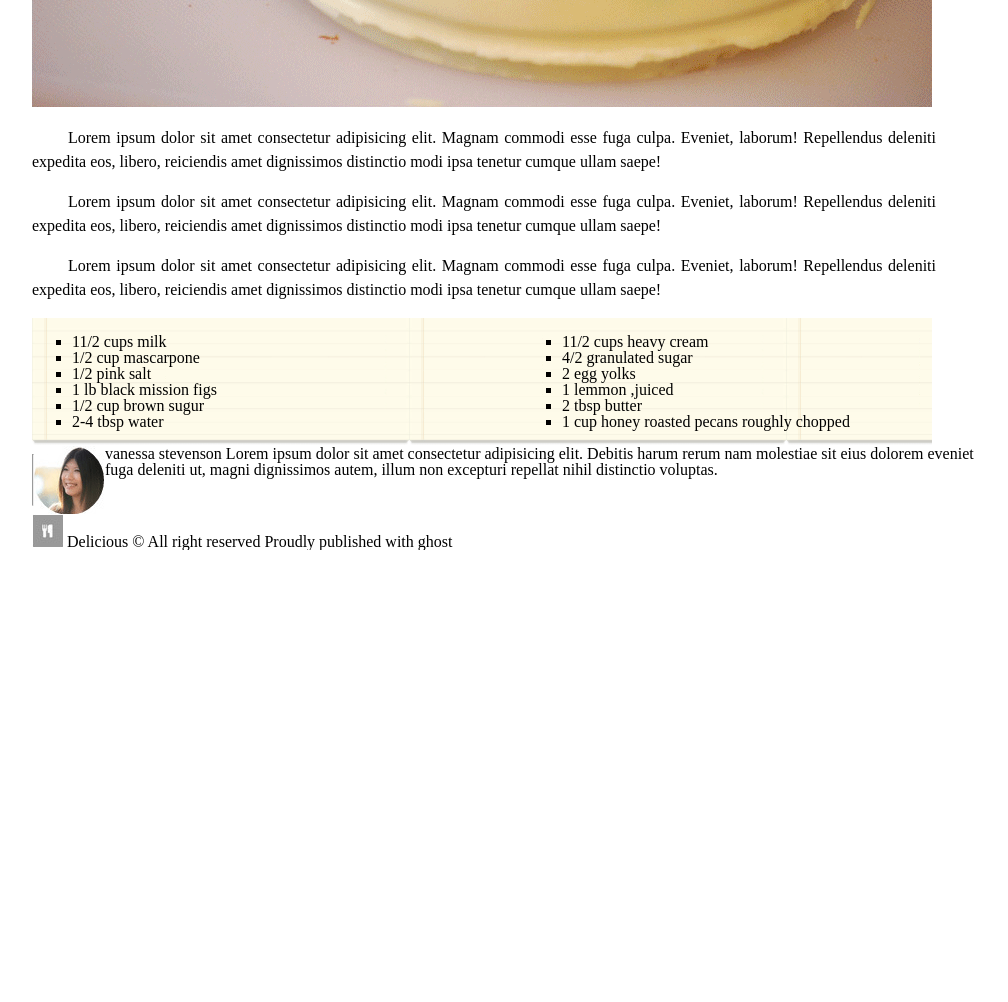
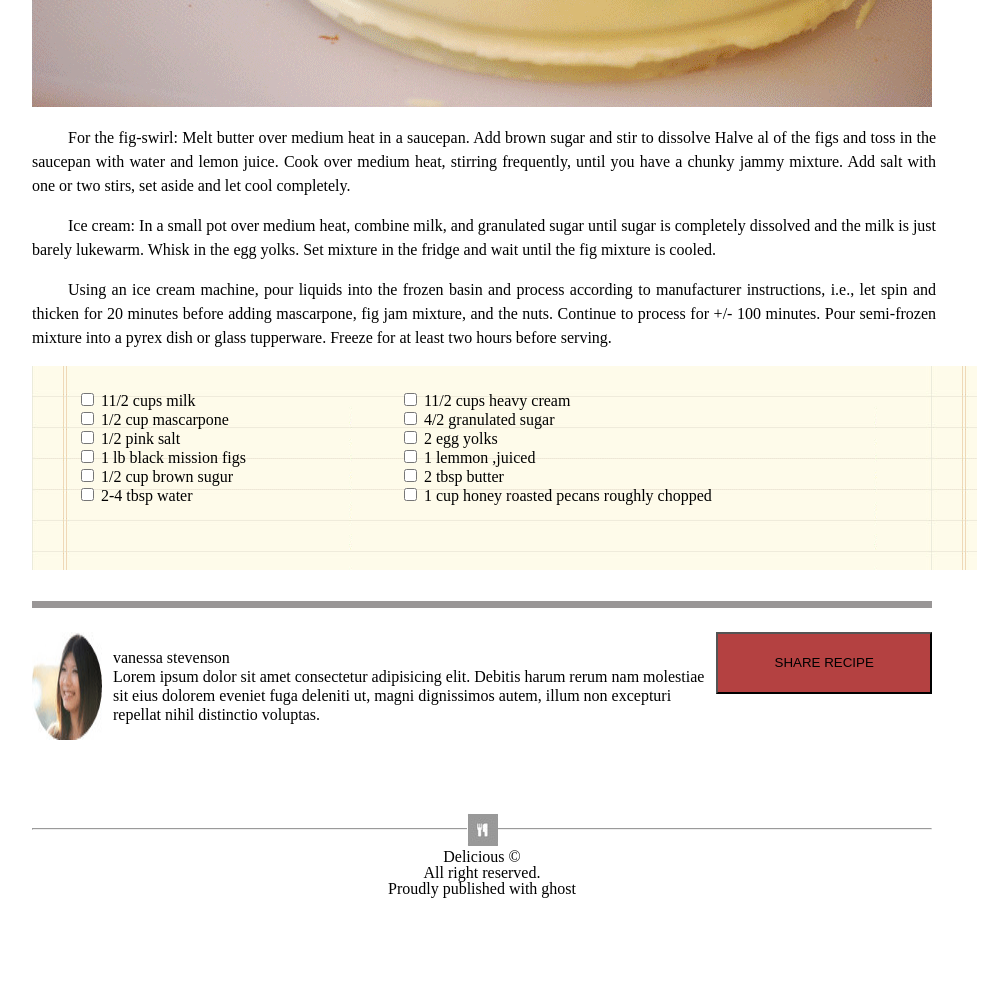
Before and after one commit to Sewar-web/chocolate-pizza, a plain HTML site: page index.html in a window 1280 px wide. Shown: the part 660-1662 px from the top of the page, without its empty margins (128-1136 px from the left). Before the commit the page ends 1210 px from the top, so only its background shows below. Drawn offline with Linux system fonts and the light colour scheme.

Commit message:
4th-step

```diff
--- a/css/style.css
+++ b/css/style.css
@@ -11,7 +11,7 @@ h1
 }
 .slag {
 font-family: 'Trebuchet MS', 'Lucida Sans Unicode', 'Lucida Grande', 'Lucida Sans', Arial, sans-serif;
-color: blue;
+color: rgb(3, 3, 8);
 margin: 0px 52px;
 }
 #img{
@@ -49,9 +49,15 @@ article{
 }
 .checkbox
 {
+    display: -webkit-box;
     background-image: url(../images/list-bg.png);
-    background-size: contain;
     width: 900px;
+    margin-bottom: 31px;
+    height: 180px;
+    background-size: auto;
+    padding-left: 45px;
+    padding-top: 24px;
+
 }
 .checkbox ul:nth-child(1) {
     width: 50%;
@@ -60,7 +66,44 @@ article{
 .checkbox ul:nth-child(2) {
     list-style-type: square;
 }
-footer section hr{
+ /* #sec2 hr{
     margin: 10px;
     color: gray;
+}  */
+
+footer hr
+{
+    margin: -17px 0
 }
+footer
+{
+    text-align: center;
+    width: 900px;
+    padding: 105px 0;
+}
+
+#sec2
+{
+    width: 900px;
+    border-top: 7px solid #8d8a8ae3;
+    padding-top: 24px
+}
+
+button
+{
+    background-color: rgb(180, 65, 65);
+    width: 240px;
+    height: 62px;
+}
+
+#sec2 p
+{
+    width: 666px;
+    line-height: 1.2;
+    padding: 0px 10px;
+}
+
+.check
+{
+    margin: 0 154px
+}
--- a/index.html
+++ b/index.html
@@ -33,59 +33,81 @@
         </section>
         <img src="./images/choco-pizza.png" alt="">
         <article>
-            <p id="lorem">Lorem ipsum dolor sit amet consectetur adipisicing elit.
-                Magnam commodi esse fuga culpa. Eveniet, laborum! Repellendus deleniti expedita eos,
-                libero, reiciendis amet dignissimos distinctio modi ipsa tenetur cumque ullam saepe!</p>
+            <p>For the fig-swirl: Melt butter over medium heat in a saucepan.
+                Add brown sugar and stir to dissolve Halve al of the figs and
+                toss in the saucepan with water and lemon juice. Cook over medium heat,
+                stirring frequently, until you have a chunky jammy mixture. Add salt with one or
+                two stirs, set aside and let cool completely.</p>
 
-            <p id="lorem2">Lorem ipsum dolor sit amet consectetur adipisicing elit.
-                Magnam commodi esse fuga culpa. Eveniet, laborum! Repellendus deleniti expedita eos,
-                libero, reiciendis amet dignissimos distinctio modi ipsa tenetur cumque ullam saepe!</p>
+            <p >Ice cream: In a small pot over medium heat,
+                combine milk, and granulated sugar until sugar is completely dissolved and the milk is just barely
+                lukewarm.
+                Whisk in the egg yolks. Set mixture in the fridge and wait until the fig mixture is cooled.</p>
 
-            <p id="lorem3">Lorem ipsum dolor sit amet consectetur adipisicing elit.
-                Magnam commodi esse fuga culpa. Eveniet, laborum! Repellendus deleniti expedita eos,
-                libero, reiciendis amet dignissimos distinctio modi ipsa tenetur cumque ullam saepe!</p>
+            <p>Using an ice cream machine, pour liquids into the frozen basin and process according to
+                manufacturer
+                instructions, i.e., let spin and thicken for 20 minutes before adding mascarpone, fig jam mixture, and
+                the nuts.
+                Continue to process for +/- 100 minutes. Pour semi-frozen mixture into a pyrex dish or glass tupperware.
+                Freeze for at least two hours before serving.</p>
         </article>
 
 
 
         <section class="checkbox">
-            <ul>
-                <li>11/2 cups milk</li>
-                <li>1/2 cup mascarpone</li>
-                <li>1/2 pink salt</li>
-                <li>1 lb black mission figs</li>
-                <li>1/2 cup brown sugur</li>
-                <li>2-4 tbsp water</li>
-            </ul>
-            <ul>
-                <li>11/2 cups heavy cream</li>
-                <li>4/2 granulated sugar</li>
-                <li>2 egg yolks</li>
-                <li>1 lemmon ,juiced</li>
-                <li>2 tbsp butter</li>
-                <li>1 cup honey roasted pecans roughly chopped </li>
-            </ul>
+<div>
+            <input type="checkbox" id="vehicle1" name="vehicle1" value="milk">
+    <label for="vehicle1"> 11/2 cups milk </label><br>
+    <input type="checkbox" id="vehicle1" name="vehicle1" value="mascarpone">
+    <label for="vehicle1"> 1/2 cup mascarpone </label><br>
+    <input type="checkbox" id="vehicle1" name="vehicle1" value="salt">
+    <label for="vehicle1"> 1/2 pink salt </label><br>
+    <input type="checkbox" id="vehicle1" name="vehicle1" value="figs">
+    <label for="vehicle1"> 1 lb black mission figs </label><br>
+    <input type="checkbox" id="vehicle1" name="vehicle1" value="brown sugur">
+    <label for="vehicle1"> 1/2 cup  brown sugur </label><br>
+    <input type="checkbox" id="vehicle1" name="vehicle1" value="water">
+    <label for="vehicle1"> 2-4 tbsp water </label><br>
+</div>
+<div class="check ">
+    <input type="checkbox" id="vehicle1" name="vehicle1" value="cream">
+    <label for="vehicle1"> 11/2 cups heavy cream  </label><br>
+    <input type="checkbox" id="vehicle1" name="vehicle1" value="sugar">
+    <label for="vehicle1"> 4/2 granulated sugar </label><br>
+    <input type="checkbox" id="vehicle1" name="vehicle1" value="egg">
+    <label for="vehicle1"> 2 egg yolks </label><br>
+    <input type="checkbox" id="vehicle1" name="vehicle1" value="lemmon">
+    <label for="vehicle1"> 1 lemmon ,juiced </label><br>
+    <input type="checkbox" id="vehicle1" name="vehicle1" value="butter">
+    <label for="vehicle1"> 2 tbsp butter </label><br>
+    <input type="checkbox" id="vehicle1" name="vehicle1" value="honey">
+    <label for="vehicle1">1 cup honey roasted pecans roughly  chopped </label>
+</div>
         </section>
 
 
+        <section id="sec2">
+            <img src="./images/van-pic.png" alt="">
+
+           <p> vanessa stevenson
+            <br>
+            Lorem ipsum dolor sit amet consectetur adipisicing elit.
+            Debitis harum rerum nam molestiae sit eius dolorem eveniet fuga deleniti ut, magni
+            dignissimos autem, illum non excepturi repellat nihil distinctio voluptas.</p>
+
+            <button> SHARE RECIPE </button>
+
+        </section>
 
     </main>
 
-    <section>
-        <hr></hr>
-        <img src="./images/van-pic.png" alt="">
-
-        vanessa stevenson
-        Lorem ipsum dolor sit amet consectetur adipisicing elit.
-        Debitis harum rerum nam molestiae sit eius dolorem eveniet fuga deleniti ut, magni
-        dignissimos autem, illum non excepturi repellat nihil distinctio voluptas.
-     <br> </br>
-    </section>
 
     <footer>
-
+        <hr></hr>
         <img src="./images/spon.png" alt="">
-        Delicious &copy; All right reserved Proudly published with ghost
+        <br>
+        Delicious &copy; <br>
+        All right reserved.<br> Proudly published with ghost
     </footer>
 
 </body>
```
